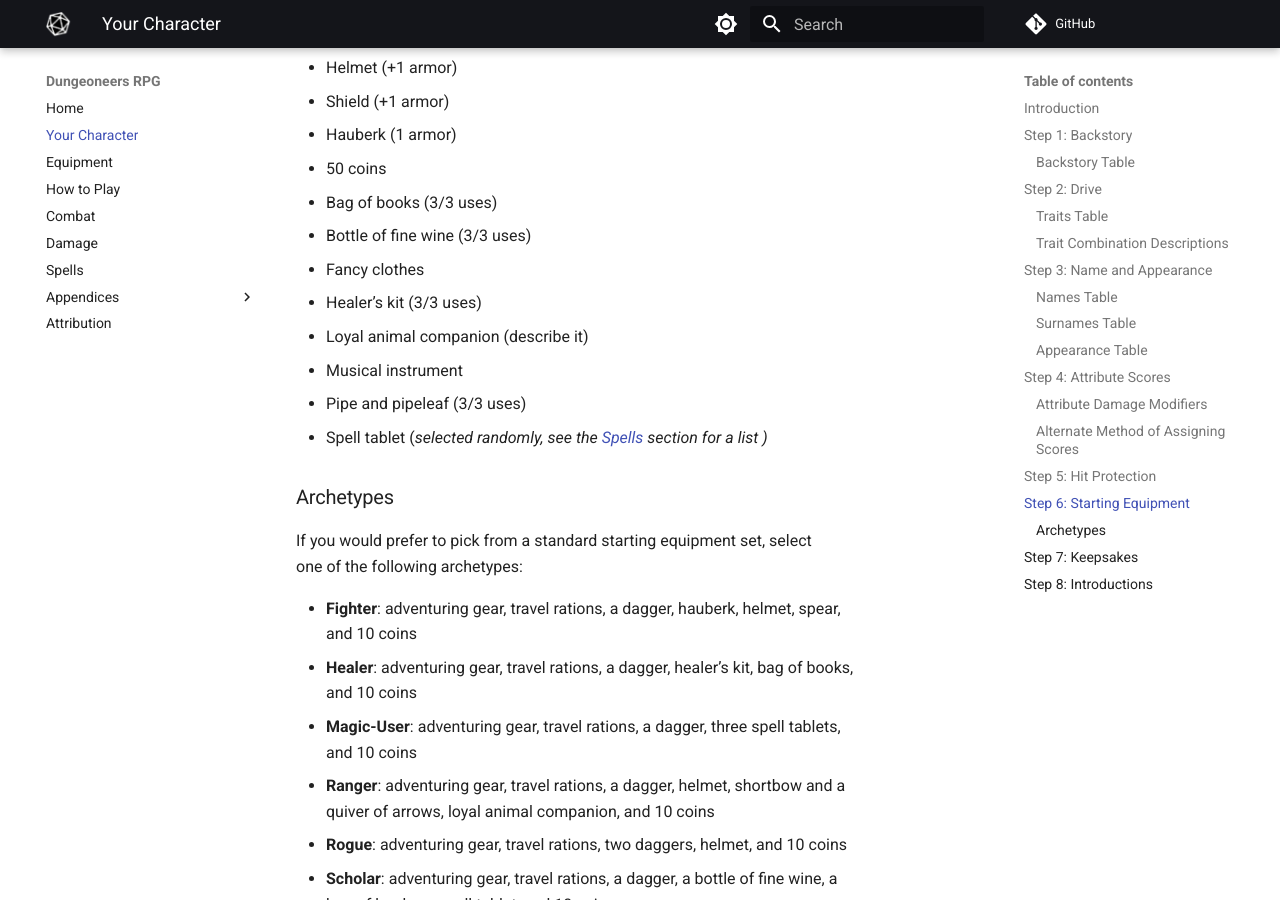
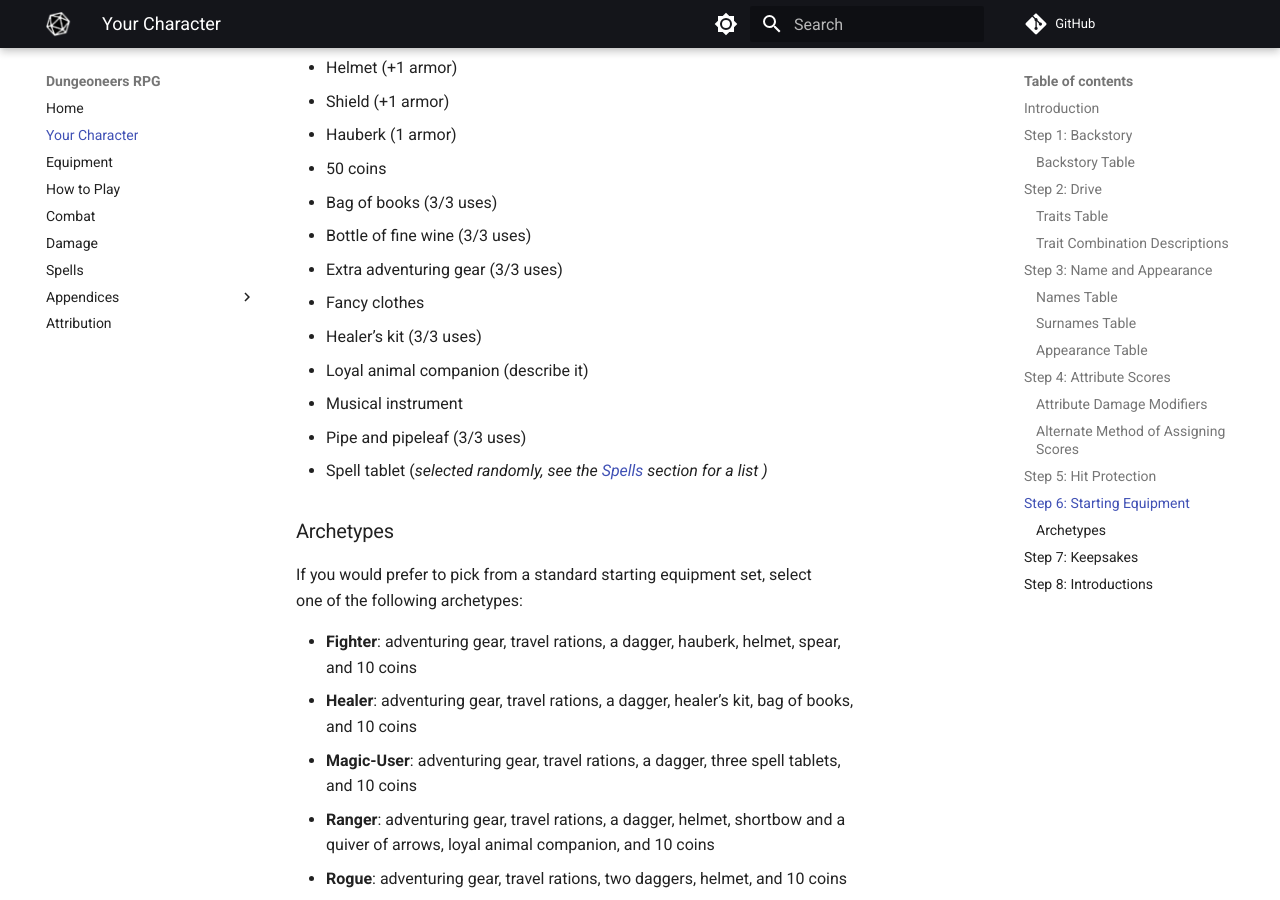
Before and after one commit to joemoose/dungeoneers.d20, an MkDocs documentation site: the page built from docs/character.md, in a window 1280 px wide and 900 px high, scrolled down 7813 px. Built offline with MkDocs 1.6.1 and Material for MkDocs 9.7.7, drawn with Linux system fonts in a browser that asks for light colours; comment, search, counter and statistics services are not loaded.

Commit message:
Update character.md

```diff
--- a/docs/character.md
+++ b/docs/character.md
@@ -218,6 +218,7 @@ Choose **three** more items from the following list. You may choose an item more
 - 50 coins
 - Bag of books (3/3 uses)
 - Bottle of fine wine (3/3 uses)
+- Extra adventuring gear (3/3 uses)
 - Fancy clothes
 - Healer’s kit (3/3 uses)
 - Loyal animal companion (describe it)
```
